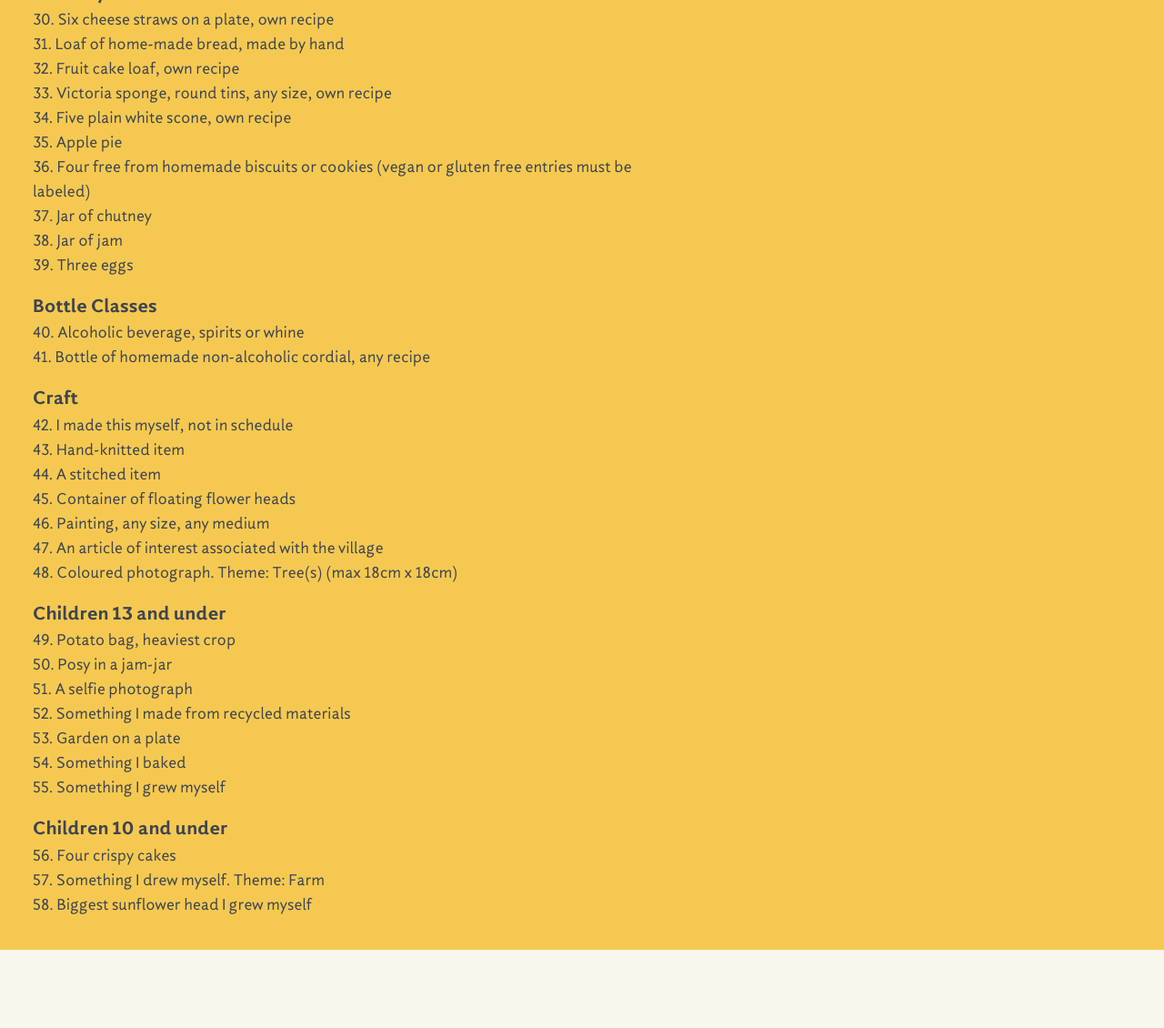
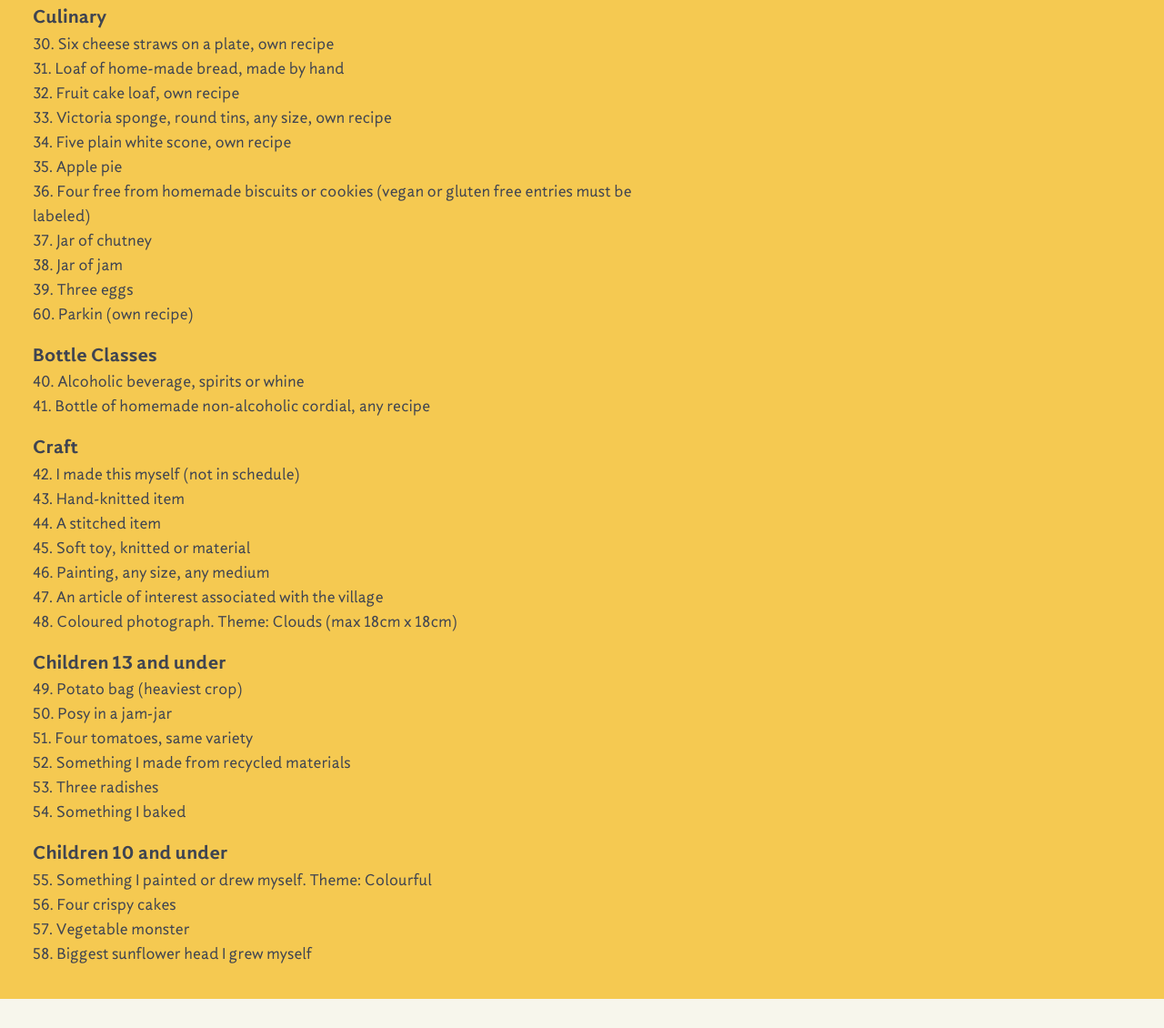
Before and after one commit to jokedewinter/whe-horticultural-show, a plain HTML site: page classes.html in a window 1280 px wide. Shown: the part 1336-2466 px from the top of the page at 91% size. Before the commit the page ends 2412 px from the top, so only its background shows below. Drawn offline with Linux system fonts and the light colour scheme; files whose address does not match are found by name.

Commit message:
Updating classes, hints and download form

```diff
--- a/classes.html
+++ b/classes.html
@@ -6,7 +6,7 @@
 	<meta name="viewport" content="width=device-width, initial-scale=1.0">
 
     <title>Woodhouse Eaves Horticultural & Craft Show</title>
-    <link rel="stylesheet" href="css/screen.css?v=0.12" />
+    <link rel="stylesheet" href="css/screen.css?v=0.14" />
 </head>
 
 <body>
@@ -24,6 +24,8 @@
 		</ul>
     </nav>
 </header>
+
+<!-- Counter resets need to be one less then the target class number -->
 
 <section id="classes">
 	<h2>Classes</h2>
@@ -67,9 +69,10 @@
         <li>Three sticks of rhubarb</li>
         <li>Six tomatoes </li>
         <li>Two sweetcorn cobs</li>
+        <li style="counter-reset: classes 58;">Two cucumbers</li><!-- Reset to class 59 -->
     </ol>
     <h3>Culinary</h3>
-    <ol class="continue">
+    <ol class="continue" style="counter-reset: classes 29;">
         <li>Six cheese straws on a plate, own recipe</li>
         <li>Loaf of home-made bread, made by hand</li>
         <li>Fruit cake loaf, own recipe</li>
@@ -80,36 +83,37 @@
         <li>Jar of chutney</li>
         <li>Jar of jam</li>
         <li>Three eggs</li>
+        <li style="counter-reset: classes 59;">Parkin (own recipe)</li><!-- Reset to class 60 -->
     </ol>
     <h3>Bottle Classes</h3>
-    <ol class="continue">
+    <ol class="continue" style="counter-reset: classes 39;">
         <li>Alcoholic beverage, spirits or whine</li>
         <li>Bottle of homemade non-alcoholic cordial, any recipe</li>
     </ol>
     <h3>Craft</h3>
-    <ol class="continue">
-        <li>I made this myself, not in schedule</li>
+    <ol class="continue" style="counter-reset: classes 41;">
+        <li>I made this myself (not in schedule)</li>
         <li>Hand-knitted item</li>
         <li>A stitched item</li>
-        <li>Container of floating flower heads</li>
+        <li>Soft toy, knitted or material</li>
         <li>Painting, any size, any medium</li>
         <li>An article of interest associated with the village</li>
-        <li>Coloured photograph. Theme: Tree(s) (max 18cm x 18cm)</li>
+        <li>Coloured photograph. Theme: Clouds (max 18cm x 18cm)</li>
     </ol>
     <h3>Children 13 and under</h3>
-    <ol class="continue">
-        <li>Potato bag, heaviest crop</li>
+    <ol class="continue" style="counter-reset: classes 48;">
+        <li>Potato bag (heaviest crop)</li>
         <li>Posy in a jam-jar</li>
-        <li>A selfie photograph</li>
+        <li>Four tomatoes, same variety</li>
         <li>Something I made from recycled materials</li>
-        <li>Garden on a plate</li>
+        <li>Three radishes</li>
         <li>Something I baked</li>
-        <li>Something I grew myself</li>
     </ol>
     <h3>Children 10 and under</h3>
-    <ol class="continue">
+    <ol class="continue" style="counter-reset: classes 54;">
+        <li>Something I painted or drew myself. Theme: Colourful</li>
         <li>Four crispy cakes</li>
-        <li>Something I drew myself. Theme: Farm</li>
+        <li>Vegetable monster</li>
         <li>Biggest sunflower head I grew myself</li>
     </ol>
 </section>
--- a/css/screen.css
+++ b/css/screen.css
@@ -125,7 +125,7 @@ section > ul,
 article > ul { margin-left: var(--base); }
 
 section > ul li,
-article > ul li { padding-bottom: calc(var(--base) / 3); }
+article > ul li { padding-bottom: calc(var(--base) / 5); }
 
 /**
  * --------------------------------------------------------
@@ -137,6 +137,10 @@ a {
 	text-decoration:none;
 }
 
+p a {
+    font-weight: bold;
+    border-bottom: 1px solid var(--col-text);
+}
 
 /**
  * --------------------------------------------------------
@@ -191,7 +195,7 @@ footer {
 	width: 100%;
 	margin-top: 2em;
     padding: 0.5em 2em 0 2em;
-	font-size: 1rem;
+	font-size: 1.2rem;
 	background-color: var(--col-text);
 	color: var(--col-text-reverse);
 }
```
Also changed, not shown: hints.html (+11 -1 lines), index.html (+2 -2 lines), showrules.html (+1 -1 lines), 1 other file.
